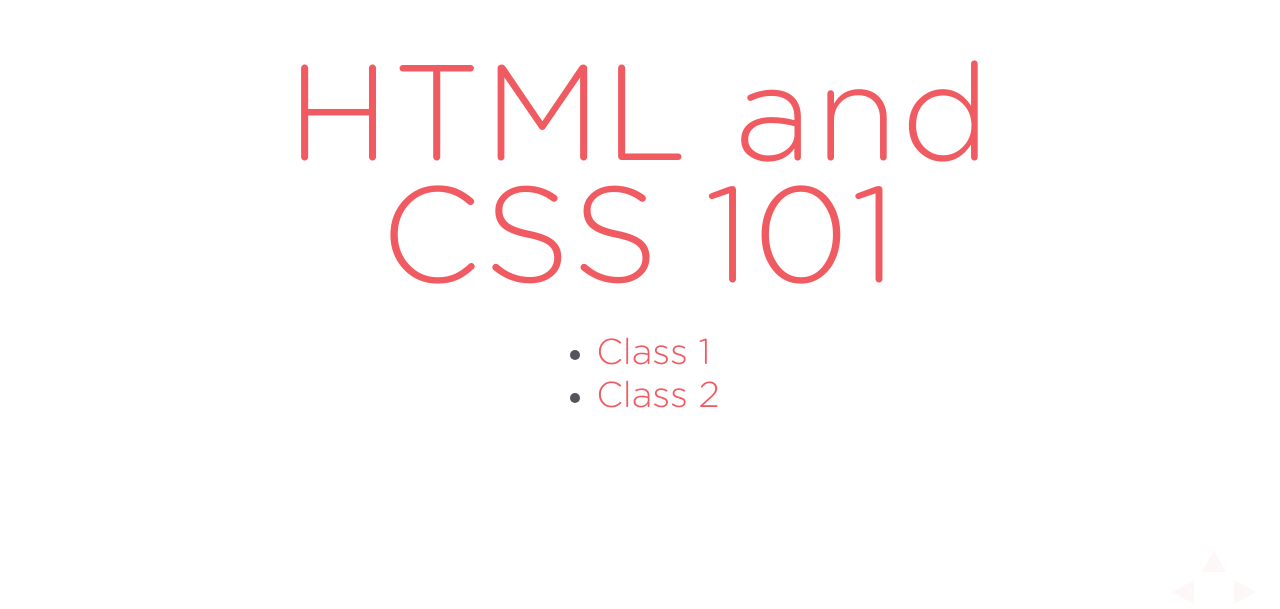
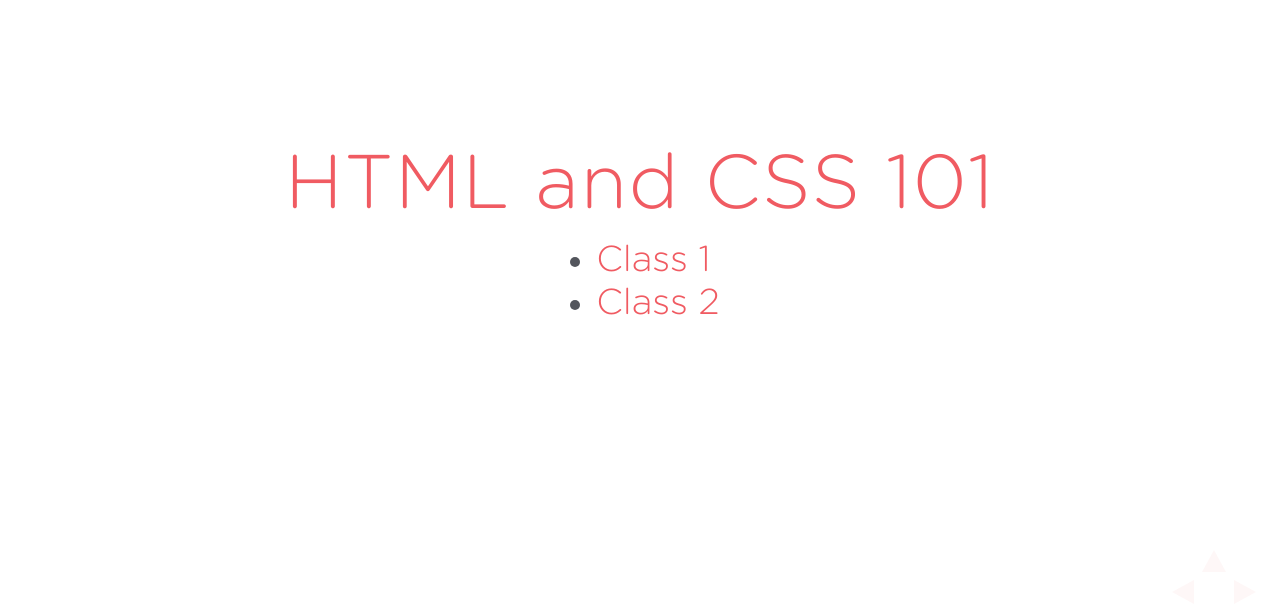
Before and after one commit to gdila/gdi-core-html-css-updated, a website: page index.html in a window 1280 px wide. Shown: the part 142-751 px from the top of the page. Drawn offline with Linux system fonts and the light colour scheme.

Commit message:
Update styles

```diff
--- a/index.html
+++ b/index.html
@@ -50,7 +50,7 @@
 			<div class="slides">
         <!-- Opening -->
 				<section>
-					<h1>HTML and CSS 101</h1>
+					<h2>HTML and CSS 101</h2>
 					<ul>
 						<li><a href="class1.html">Class 1</a></li>
 						<li><a href="class2.html">Class 2</a></li>
```
